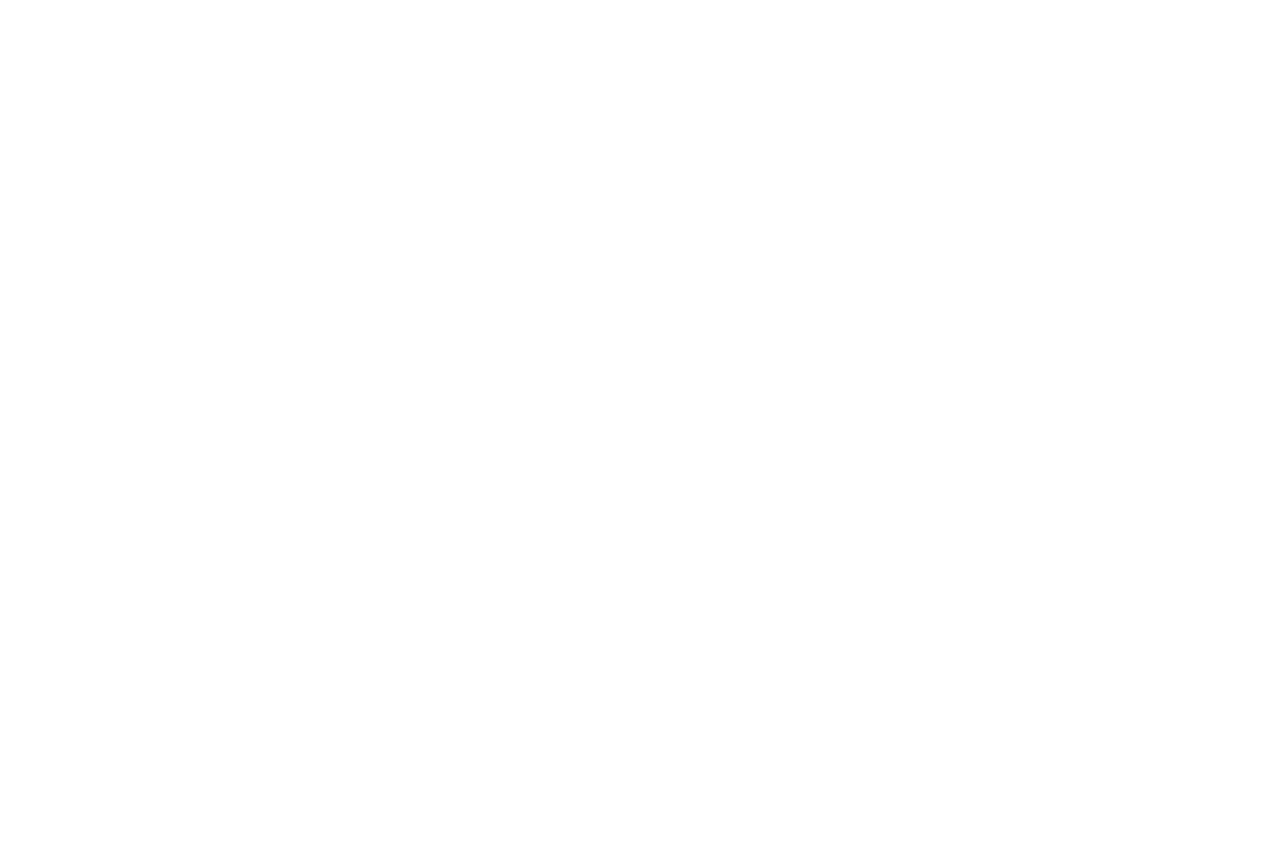
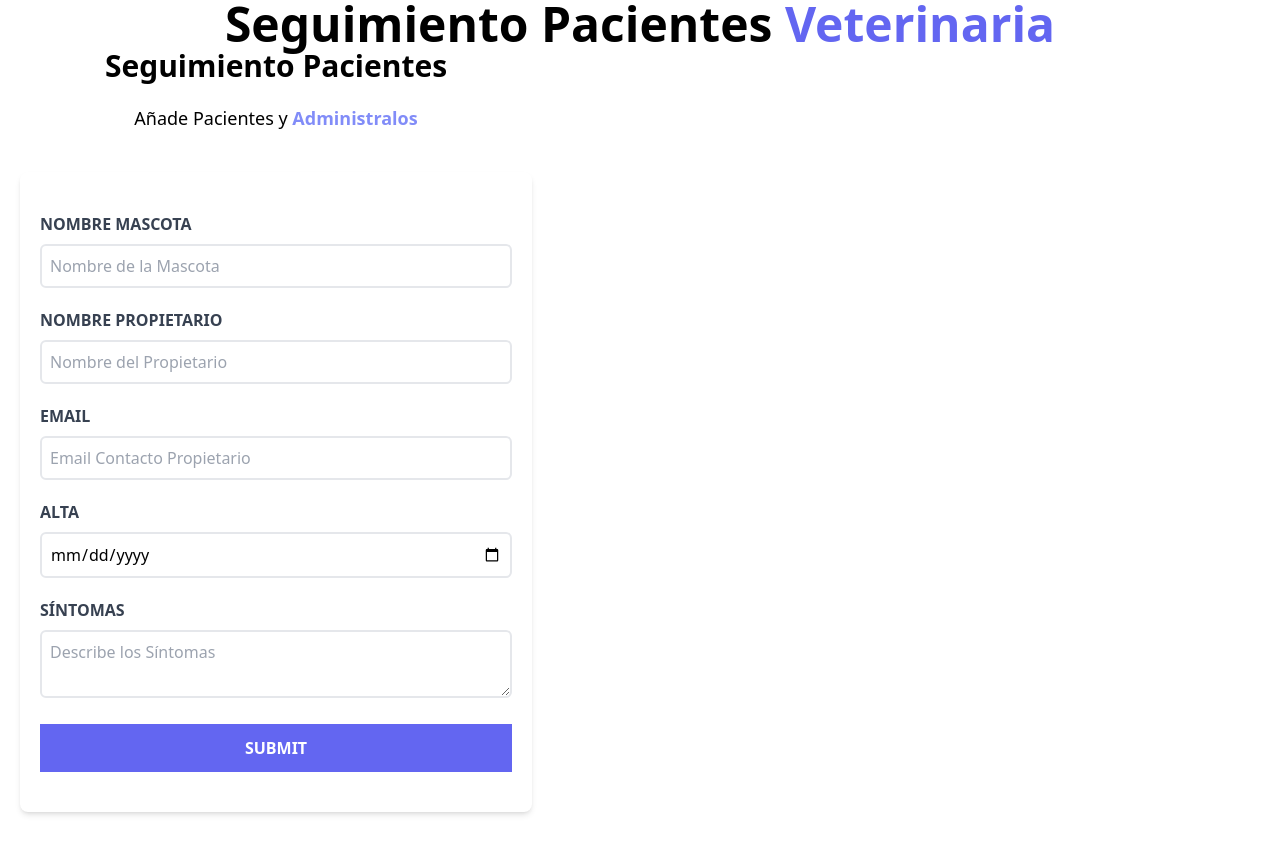
Before and after one commit to marcosihe/citas-app, a React (Vite) app: page / in a window 1280 px wide. Before the commit the page ends 800 px from the top, so only its background shows below. Built offline with nearby package versions, Linux system fonts and the light colour scheme.

Commit message:
#004 main-form
create form then add styles

```diff
--- a/src/App.jsx
+++ b/src/App.jsx
@@ -1,12 +1,15 @@
-import Formulario from "./components/Formulario"
-import Header from "./components/Header"
-import ListadoPacientes from "./components/ListadoPacientes"
+import Header from "./components/Header";
+import Formulario from "./components/Formulario";
 
 function App() {
   return (
-    <>
-    </>
-  )
+    <div>
+      <Header />
+      <div>
+        <Formulario />
+      </div>
+    </div>
+  );
 }
 
-export default App
+export default App;
--- a/src/components/Formulario.jsx
+++ b/src/components/Formulario.jsx
@@ -1,7 +1,94 @@
 const Formulario = () => {
   return (
-    <form></form>
-  )
-}
+    <div className="md:w-1/2 lg:w-2/5 mx-5">
+      <h2 className="font-black text-3xl text-center">Seguimiento Pacientes</h2>
 
-export default Formulario
+      <p className="text-lg mt-5 text-center mb-10">
+        Añade Pacientes y {""}
+        <span className="text-indigo-400 font-bold ">Administralos</span>
+      </p>
+
+      <form className="bg-white shadow-md rounded-lg py-10 px-5 mb-10">
+        <div className="mb-5">
+          <label
+            htmlFor="mascota"
+            className="block text-gray-700 uppercase font-bold"
+          >
+            Nombre Mascota
+          </label>
+          <input
+            id="mascota"
+            type="text"
+            placeholder="Nombre de la Mascota"
+            className="border-2 w-full p-2 mt-2 placeholder-gray-400 rounded-md"
+          />
+        </div>
+
+        <div className="mb-5">
+          <label
+            htmlFor="propietario"
+            className="block text-gray-700 uppercase font-bold"
+          >
+            Nombre Propietario
+          </label>
+          <input
+            id="propietario"
+            type="text"
+            placeholder="Nombre del Propietario"
+            className="border-2 w-full p-2 mt-2 placeholder-gray-400 rounded-md"
+          />
+        </div>
+
+        <div className="mb-5">
+          <label
+            htmlFor="email"
+            className="block text-gray-700 uppercase font-bold"
+          >
+            Email
+          </label>
+          <input
+            id="email"
+            type="email"
+            placeholder="Email Contacto Propietario"
+            className="border-2 w-full p-2 mt-2 placeholder-gray-400 rounded-md"
+          />
+        </div>
+
+        <div className="mb-5">
+          <label
+            htmlFor="alta"
+            className="block text-gray-700 uppercase font-bold"
+          >
+            Alta
+          </label>
+          <input
+            id="alta"
+            type="date"
+            className="border-2 w-full p-2 mt-2 placeholder-gray-400 rounded-md"
+          />
+        </div>
+
+        <div className="mb-5">
+          <label
+            htmlFor="sintomas"
+            className="block text-gray-700 uppercase font-bold"
+          >
+            Síntomas
+          </label>
+          <textarea
+            id="sintomas"
+            className="border-2 w-full p-2 mt-2 placeholder-gray-400 rounded-md"
+            placeholder="Describe los Síntomas"
+          />
+        </div>
+
+        <input
+          type="submit"
+          className="bg-indigo-500 w-full p-3 text-white uppercase font-bold hover:bg-indigo-600 cursor-pointer transition-colors"
+        />
+      </form>
+    </div>
+  );
+};
+
+export default Formulario;
```
